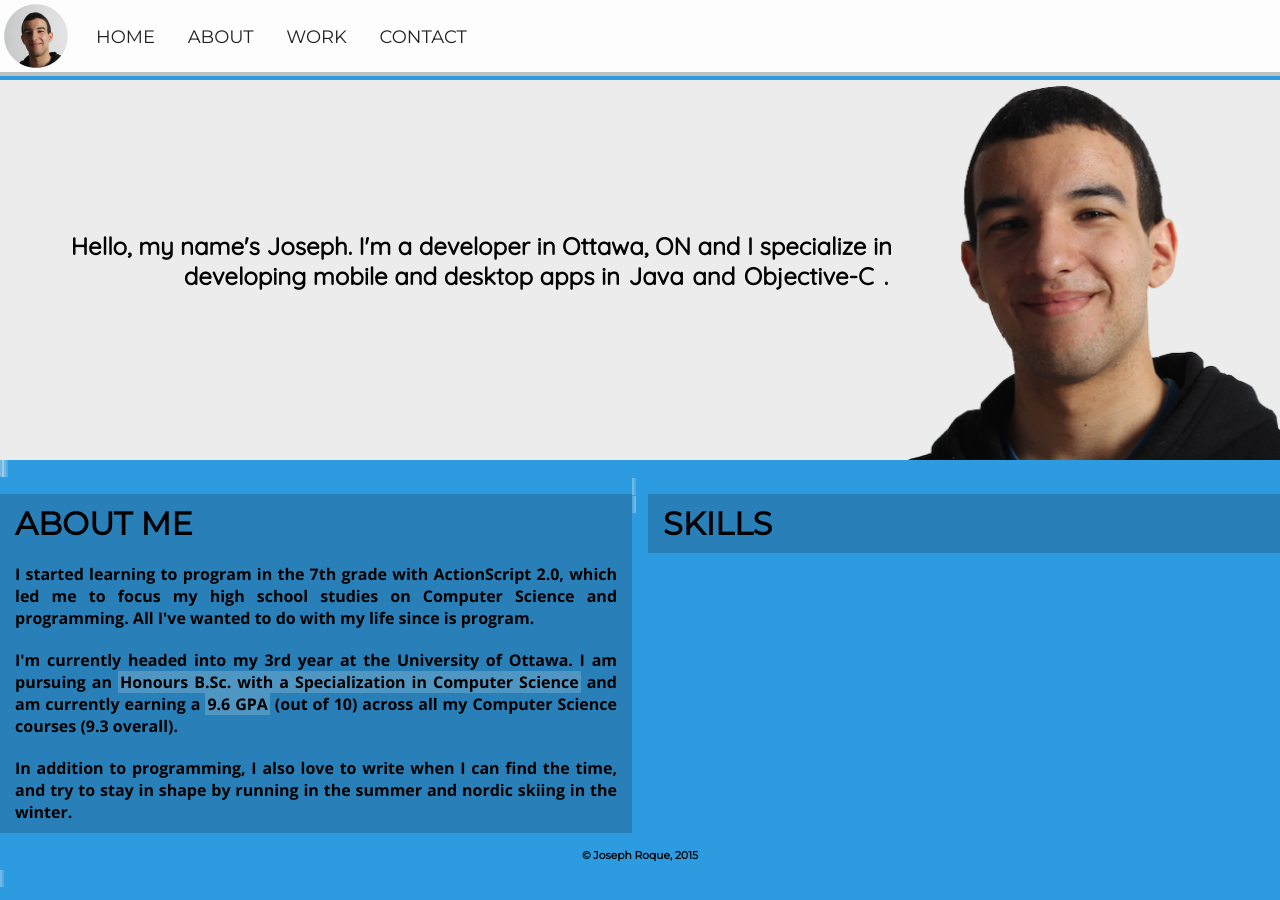
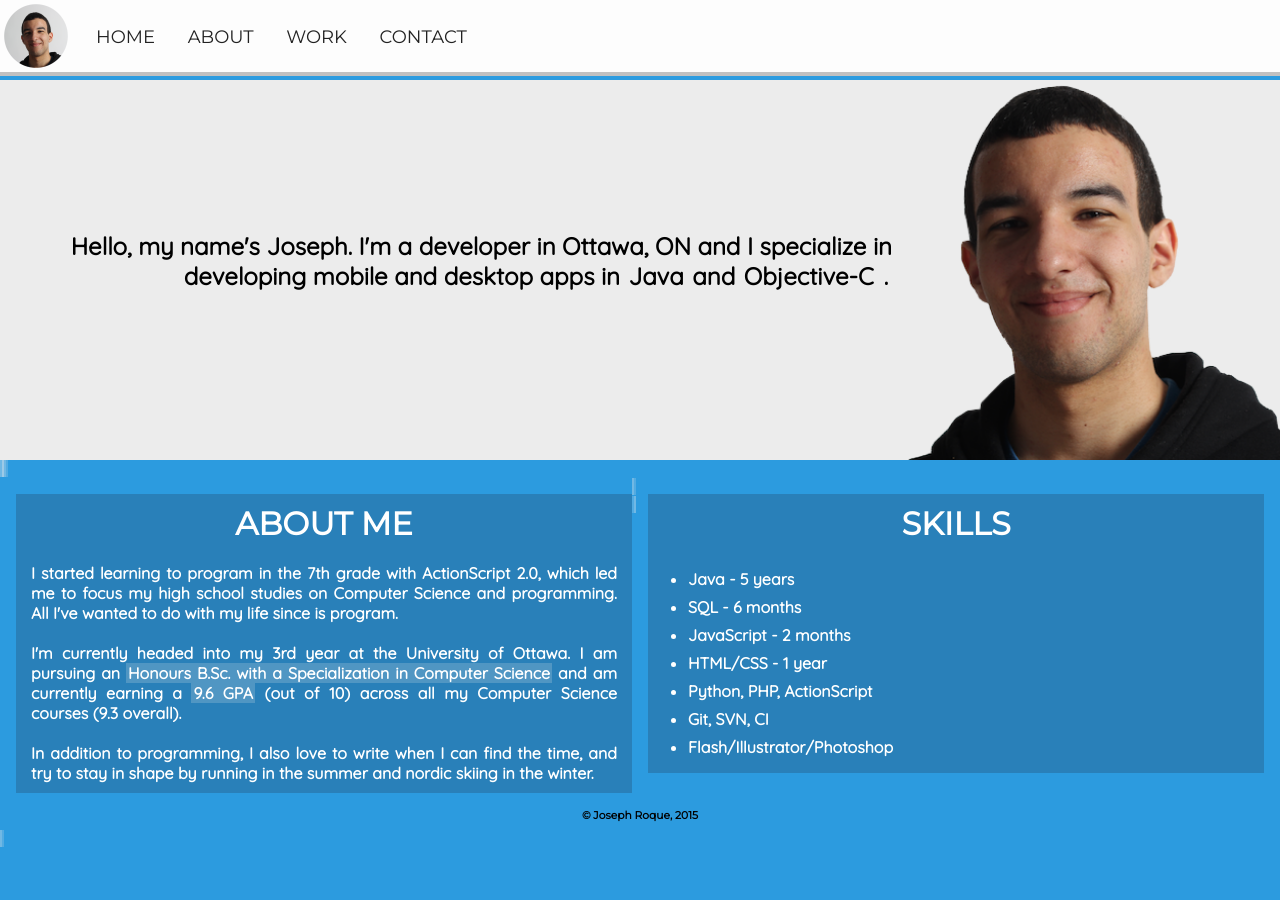
Before and after one commit to joseph-roque/joseph-roque.github.io, a Jekyll site: the page built from index.html, in a window 1280 px wide. Built offline with Jekyll 4.4.1, drawn with Linux system fonts in a browser that asks for light colours; nearby versions of some CDN libraries.

Commit message:
Added skills

```diff
--- a/_includes/head.html
+++ b/_includes/head.html
@@ -36,6 +36,6 @@
     <!-- FAVICON ENDS -->
 
     <!-- FONTS BEGIN -->
-    <link href='http://fonts.googleapis.com/css?family=Quicksand|Montserrat|Open+Sans:400,700' rel='stylesheet' type='text/css'>
+    <link href='http://fonts.googleapis.com/css?family=Quicksand|Montserrat' rel='stylesheet' type='text/css'>
     <!-- FONTS END -->
 </head>
--- a/_includes/header.html
+++ b/_includes/header.html
@@ -1,4 +1,5 @@
 {% include base.html %}
+<div id="top"></div>
 <header>
     <a href="{{ base }}/index.html"><img class="nav-profile-img" src="{{ base }}/assets/josephroque_headshot_64x64.png" alt="Header profile image" /></a>
     <div id="navbar">
--- a/css/main.css
+++ b/css/main.css
@@ -3,7 +3,6 @@ Available font families:
 
     font-family: "Quicksand", sans-serif;
     font-family: "Montserrat", sans-serif;
-    font-family: 'Open Sans', sans-serif;
 */
 
 html {
@@ -15,7 +14,7 @@ body {
     margin:0;
     min-height:100%;
     height:100%;
-    background-color:#2C9BDF;
+    background-color:#2c9bdf;
 }
 
 h6 {
@@ -105,28 +104,37 @@ img.nav-profile-img {
 .uppercase {text-transform: uppercase;}
 
 #content {
-    padding-top:80px
+    background-color:#2c9bdf;
+    padding-top:80px;
 }
 
 .container-title {
     font-family:"Montserrat",sans-serif;
-    text-align:left;
+    color:#fff;
+    text-align:center;
     padding:10px 15px 10px 15px;
     margin:0;
 }
 
 .container-body {
-    font-family:"Open Sans",sans-serif;
+    font-family:"Quicksand",sans-serif;
+    color:#fff;
     padding:10px 15px 10px 15px;
     margin:0;
     text-align:justify;
+}
+
+.list-body {
+    font-family:"Quicksand",sans-serif;
+    color:#fff;
+    margin-bottom:8px
 }
 
 .vertically-centered-banner-outer {display:table; height:380px; overflow:hidden;}
 .vertically-centered-banner-inner {display:table-cell; vertical-align: middle;}
 
 .main-banner {
-    background:#ECECEC;
+    background:#ececec;
     height:380px
 }
 
@@ -145,7 +153,12 @@ img.nav-profile-img {
 }
 
 .split-wrapper {
+    background-color:#2c9bdf;
     width:100%;
+}
+
+.split-wrapper li {
+    padding-bottom:8px
 }
 
 .left-container {
@@ -153,15 +166,16 @@ img.nav-profile-img {
     float:left;
     margin-top:16px;
     margin-bottom:16px;
+    margin-left:16px;
 
     /* Firefox */
-    width: -moz-calc(50% - 8px);
+    width: -moz-calc(50% - 24px);
     /* WebKit */
-    width: -webkit-calc(50% - 8px);
+    width: -webkit-calc(50% - 24px);
     /* Opera */
-    width: -o-calc(50% - 8px);
+    width: -o-calc(50% - 24px);
     /* Standard */
-    width: calc(50% - 8px);
+    width: calc(50% - 24px);
 }
 
 .right-container {
@@ -169,15 +183,16 @@ img.nav-profile-img {
     float:right;
     margin-top:16px;
     margin-bottom:16px;
+    margin-right:16px;
 
     /* Firefox */
-    width: -moz-calc(50% - 8px);
+    width: -moz-calc(50% - 24px);
     /* WebKit */
-    width: -webkit-calc(50% - 8px);
+    width: -webkit-calc(50% - 24px);
     /* Opera */
-    width: -o-calc(50% - 8px);
+    width: -o-calc(50% - 24px);
     /* Standard */
-    width: calc(50% - 8px);
+    width: calc(50% - 24px);
 }
 
 .full-container {
@@ -235,16 +250,12 @@ footer.site-footer {
     }
 
     .left-container {
-        background-color:#2980b9;
         width: 100%;
+        margin-left:0;
     }
 
     .right-container {
-        background-color:#2980b9;
         width:100%;
-    }
-
-    .full-container {
-        background-color:#2980b9;
+        margin-right:0;
     }
 }
--- a/index.html
+++ b/index.html
@@ -31,6 +31,15 @@ title: Joseph Roque | Developer
 
     <div class="right-container">
         <h1 class="container-title uppercase">Skills</h1>
+        <ul class="list-body">
+        	<li>Java - 5 years</li>
+        	<li>SQL - 6 months</li>
+        	<li>JavaScript - 2 months</li>
+        	<li>HTML/CSS - 1 year</li>
+        	<li>Python, PHP, ActionScript</li>
+        	<li>Git, SVN, CI</li>
+        	<li>Flash/Illustrator/Photoshop</li>
+        </ul>
     </div>
 </div>
 
--- a/js/script.js
+++ b/js/script.js
@@ -4,7 +4,7 @@ $(document).ready(function() {
 	    if( target.length ) {
 	        event.preventDefault();
 	        $('html, body').animate({
-	            scrollTop: target.offset().top-72
+	            scrollTop: target.offset().top
 	        }, 1000);
 	    }
 	});
```
